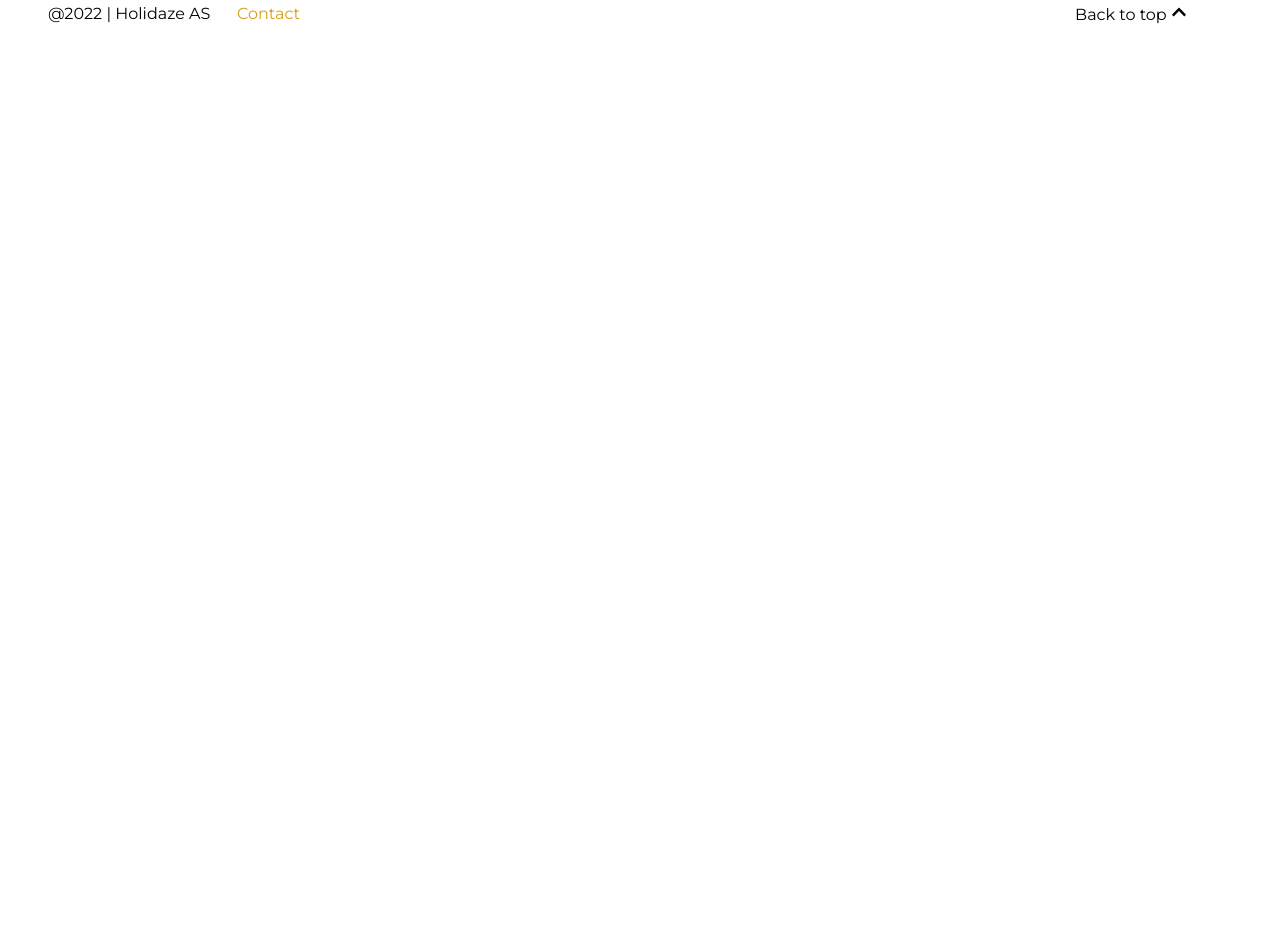
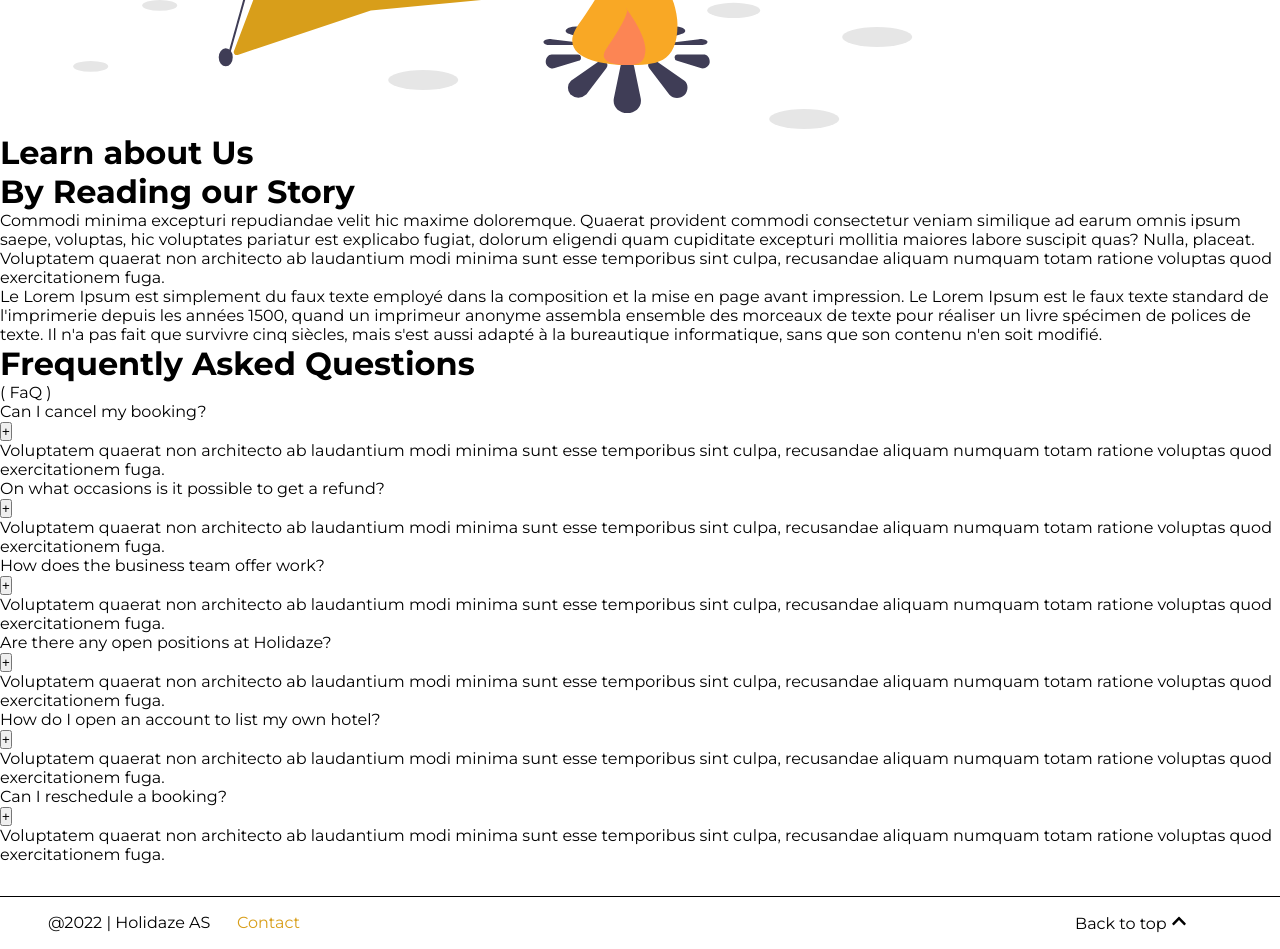
Before and after one commit to tiberiutabara/Holidaze, a React (Create React App) app: page /about in a window 1280 px wide. Shown: the part 760-1709 px from the top of the page. Before the commit the page ends 800 px from the top, so only its background shows below. Built offline with nearby package versions, Linux system fonts and the light colour scheme; the HTML template or start-up script is replaced by a standard one.

Commit message:
init about

```diff
--- a/src/pages/About.jsx
+++ b/src/pages/About.jsx
@@ -1,7 +1,86 @@
-import React from 'react'
+import "./styles/About.scss";
+import camping from '../assets/camping.svg'
 
 export default function About() {
   return (
-    <div>About</div>
-  )
+    <div className="about">
+
+      <div className="hero">
+        <img src={camping} alt="camping illustration" />
+        <h1>Learn about Us</h1>
+        <h1>By Reading our Story</h1>
+      </div>
+
+      <div className="description">
+        <p>
+          Commodi minima excepturi repudiandae velit hic maxime doloremque.
+          Quaerat provident commodi consectetur veniam similique ad earum omnis
+          ipsum saepe, voluptas, hic voluptates pariatur est explicabo fugiat,
+          dolorum eligendi quam cupiditate excepturi mollitia maiores labore
+          suscipit quas? Nulla, placeat. Voluptatem quaerat non architecto ab
+          laudantium modi minima sunt esse temporibus sint culpa, recusandae
+          aliquam numquam totam ratione voluptas quod exercitationem fuga.
+        </p>
+        <p>
+          Le Lorem Ipsum est simplement du faux texte employé dans la
+          composition et la mise en page avant impression. Le Lorem Ipsum est le
+          faux texte standard de l'imprimerie depuis les années 1500, quand un
+          imprimeur anonyme assembla ensemble des morceaux de texte pour
+          réaliser un livre spécimen de polices de texte. Il n'a pas fait que
+          survivre cinq siècles, mais s'est aussi adapté à la bureautique
+          informatique, sans que son contenu n'en soit modifié.
+        </p>
+      </div>
+
+      <h1>Frequently Asked Questions</h1>
+      <p>( FaQ )</p>
+
+      <div className="accordion">
+
+        <div className="accordion-item">
+          <div className="label"><p>Can I cancel my booking?</p> <button>+</button></div>
+          <div className="content"><p>Voluptatem quaerat non architecto ab
+          laudantium modi minima sunt esse temporibus sint culpa, recusandae
+          aliquam numquam totam ratione voluptas quod exercitationem fuga.</p></div>
+        </div>
+
+        <div className="accordion-item">
+          <div className="label"><p>On what occasions is it possible to get a refund?</p> <button>+</button></div>
+          <div className="content"><p>Voluptatem quaerat non architecto ab
+          laudantium modi minima sunt esse temporibus sint culpa, recusandae
+          aliquam numquam totam ratione voluptas quod exercitationem fuga.</p></div>
+        </div>
+
+        <div className="accordion-item">
+          <div className="label"><p>How does the business team offer work?</p> <button>+</button></div>
+          <div className="content"><p>Voluptatem quaerat non architecto ab
+          laudantium modi minima sunt esse temporibus sint culpa, recusandae
+          aliquam numquam totam ratione voluptas quod exercitationem fuga.</p></div>
+        </div>
+
+        <div className="accordion-item">
+          <div className="label"><p>Are there any open positions at Holidaze?</p> <button>+</button></div>
+          <div className="content"><p>Voluptatem quaerat non architecto ab
+          laudantium modi minima sunt esse temporibus sint culpa, recusandae
+          aliquam numquam totam ratione voluptas quod exercitationem fuga.</p></div>
+        </div>
+
+        <div className="accordion-item">
+          <div className="label"><p>How do I open an account to list my own hotel?</p> <button>+</button></div>
+          <div className="content"><p>Voluptatem quaerat non architecto ab
+          laudantium modi minima sunt esse temporibus sint culpa, recusandae
+          aliquam numquam totam ratione voluptas quod exercitationem fuga.</p></div>
+        </div>
+
+        <div className="accordion-item">
+          <div className="label"><p>Can I reschedule a booking?</p> <button>+</button></div>
+          <div className="content"><p>Voluptatem quaerat non architecto ab
+          laudantium modi minima sunt esse temporibus sint culpa, recusandae
+          aliquam numquam totam ratione voluptas quod exercitationem fuga.</p></div>
+        </div>
+
+      </div>
+
+    </div>
+  );
 }
--- /dev/null
+++ b/src/pages/styles/About.scss
@@ -0,0 +1,5 @@
+.about {
+    .hero{
+
+    }
+}
```
Also changed, not shown: src/assets/camping.svg (added).
